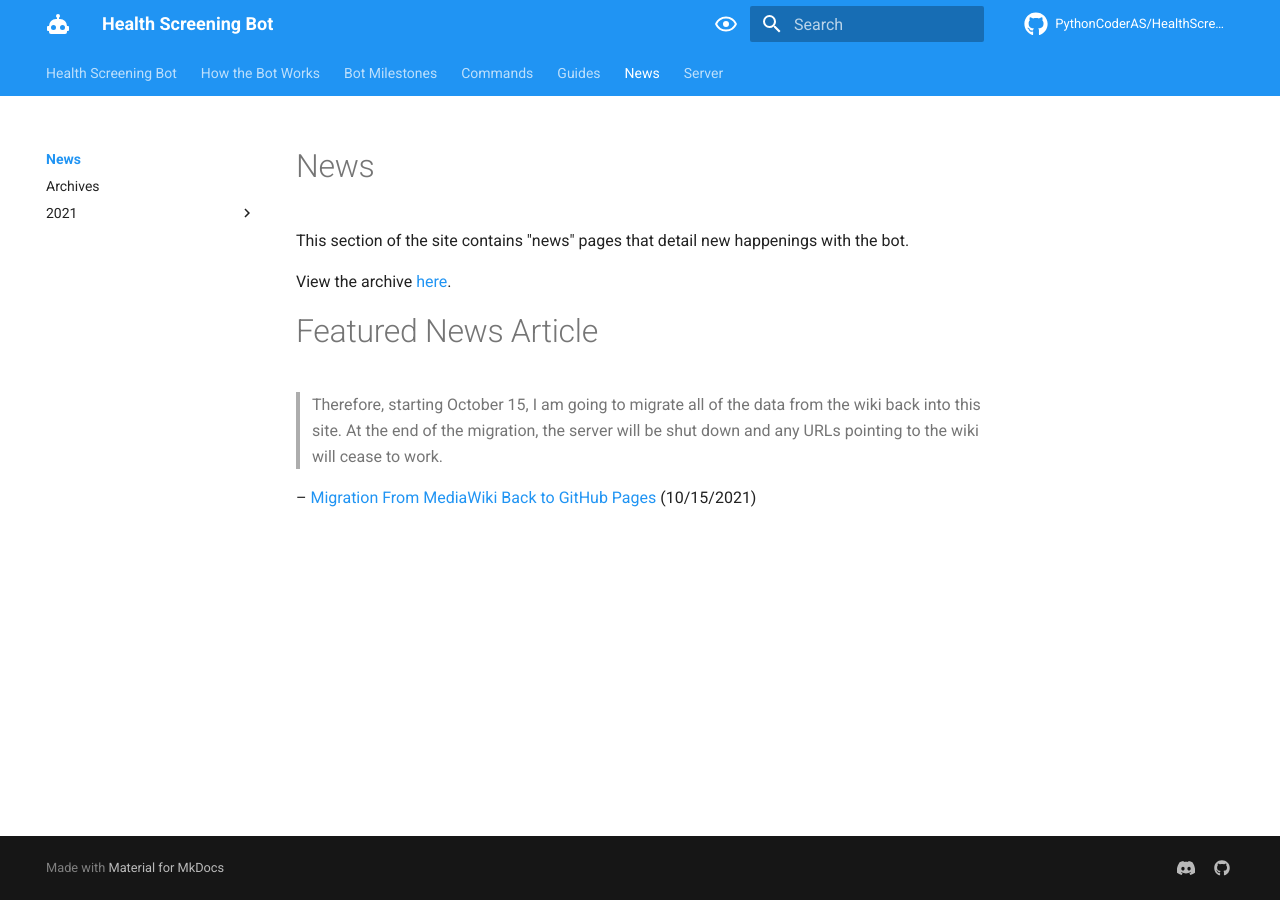
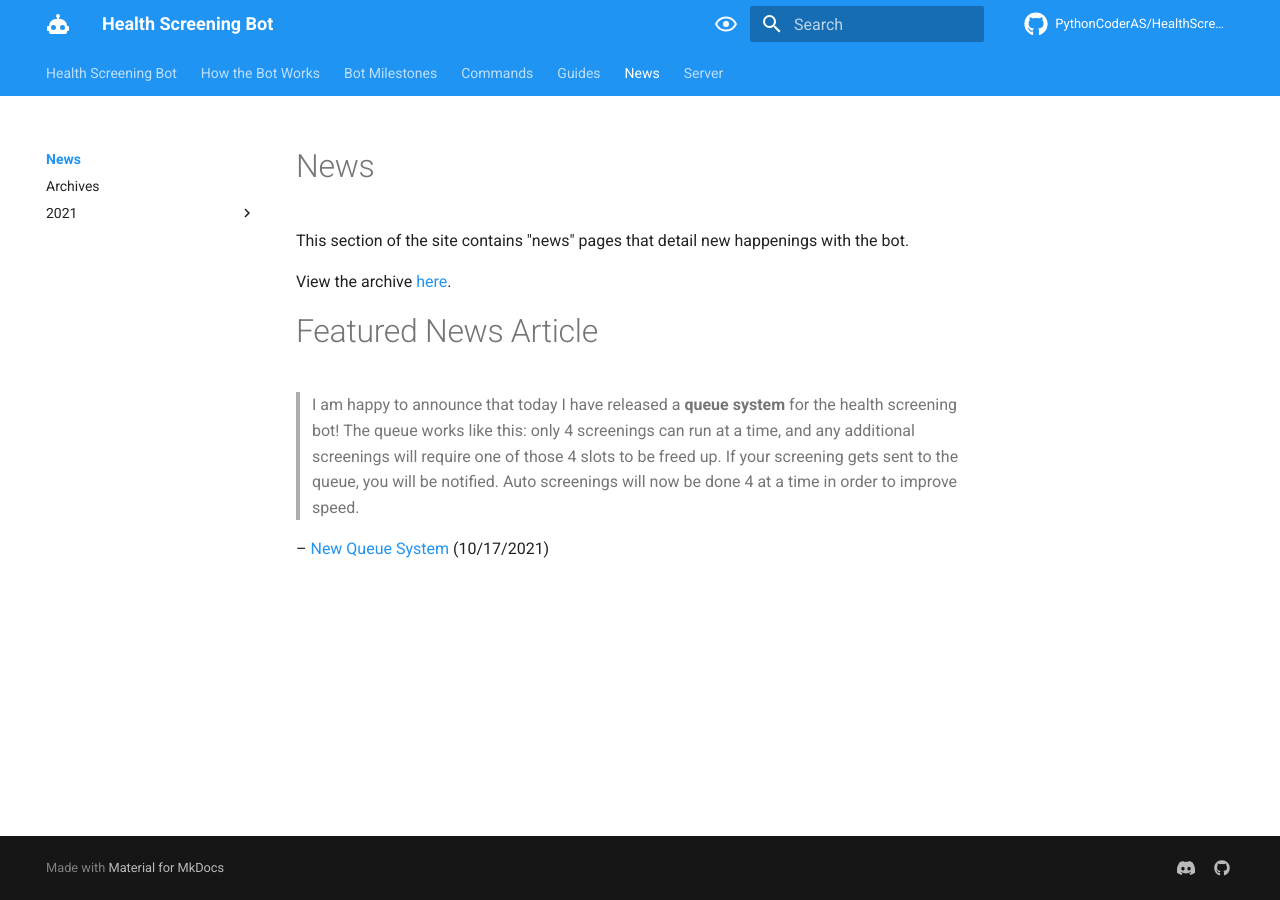
Before and after one commit to HealthScreening/HealthScreeningBot, an MkDocs documentation site: the page built from docs/docs/news/index.md, in a window 1280 px wide. Built offline with MkDocs 1.6.1 and Material for MkDocs 9.7.7, drawn with Linux system fonts in a browser that asks for light colours; comment, search, counter and statistics services are not loaded.

Commit message:
update docs

```diff
--- a/docs/docs/news/index.md
+++ b/docs/docs/news/index.md
@@ -6,7 +6,6 @@ View the archive [here](archives.md).
 
 # Featured News Article
 
-> Therefore, starting October 15, I am going to migrate all of the data from the wiki back into this site. At the end of
-> the migration, the server will be shut down and any URLs pointing to the wiki will cease to work.
+> I am happy to announce that today I have released a **queue system** for the health screening bot! The queue works like this: only 4 screenings can run at a time, and any additional screenings will require one of those 4 slots to be freed up. If your screening gets sent to the queue, you will be notified. Auto screenings will now be done 4 at a time in order to improve speed.
 
-– [Migration From MediaWiki Back to GitHub Pages](2021/10/15/migration.md) (10/15/2021)
+– [New Queue System](2021/10/15/queue-system.md) (10/17/2021)
```
Also changed, not shown: doAllAuto.ts (+13 -4 lines), docs/docs/news/2021/10/17/queue-system.md (added, +12 -0 lines), produce_screenshot.ts (+9 -9 lines).
